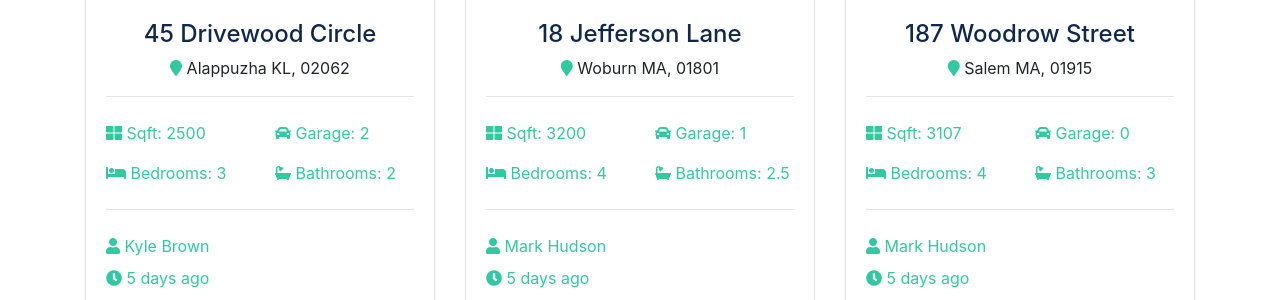
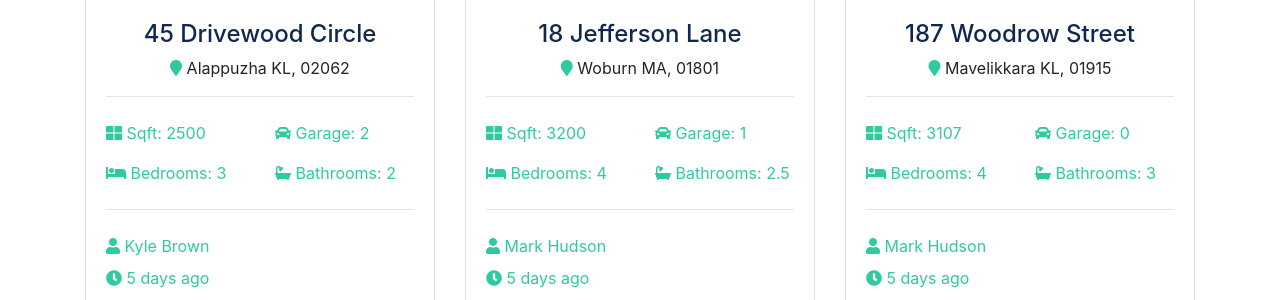
Before and after one commit to akhilgkrishnan/GekayRealEstate, a Django app: template templates/pages/index.html in a window 1280 px wide. Shown: the part 1138-1438 px from the top of the page. Run offline with Django 3.2, Linux system fonts and the light colour scheme; the template is opened without the code that fills it, so the values that code supplies are empty; some libraries are stand-ins or nearby versions.

Commit message:
sample change

```diff
--- a/templates/pages/index.html
+++ b/templates/pages/index.html
@@ -214,7 +214,7 @@
                   <div class="listing-heading text-center">
                     <h4 class="text-primary">187 Woodrow Street</h4>
                     <p>
-                      <i class="fas fa-map-marker text-secondary"></i> Salem MA, 01915</p>
+                      <i class="fas fa-map-marker text-secondary"></i> Mavelikkara KL, 01915</p>
                   </div>
                   <hr>
                   <div class="row py-2 text-secondary">
```
